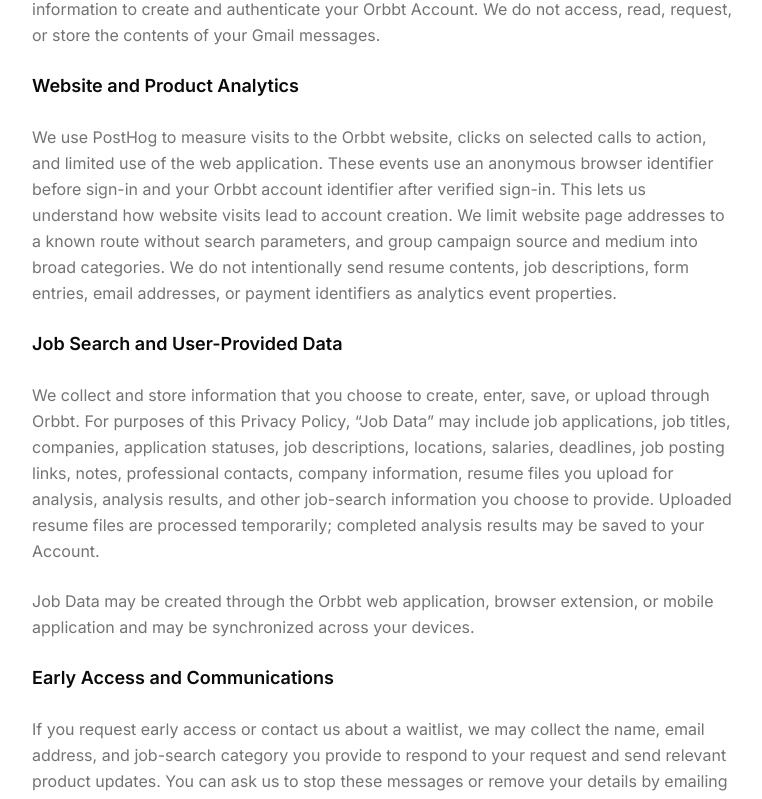
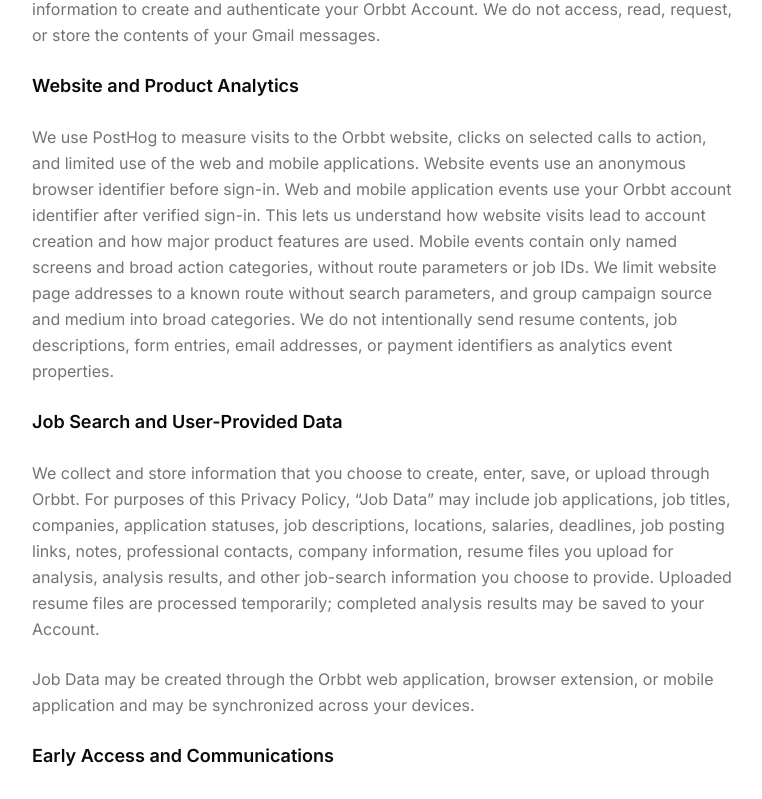
Before and after one commit to Zyntro-Official/orbbt-website, a Next.js app: page /privacy in a window 1280 px wide. Shown: the part 876-1675 px from the top of the page, without its empty margins (256-1018 px from the left). Built offline with nearby package versions, Linux system fonts and the light colour scheme; no server answers.

Commit message:
Mirror from HasnainRaza026/orbbt-website

```diff
--- a/src/app/(sections)/(policies)/privacy/page.tsx
+++ b/src/app/(sections)/(policies)/privacy/page.tsx
@@ -32,7 +32,7 @@ export default function PrivacyPage() {
           </h1>
 
           <p className="mt-4 text-center text-sm text-muted-foreground">
-            Last Updated: October 7, 2026
+            Last Updated: October 8, 2026
           </p>
         </div>
 
@@ -86,12 +86,15 @@ export default function PrivacyPage() {
           </h3>
           <p className="text-muted-foreground leading-relaxed">
             We use PostHog to measure visits to the Orbbt website, clicks on
-            selected calls to action, and limited use of the web application.
-            These events use an anonymous browser identifier before sign-in and
-            your Orbbt account identifier after verified sign-in. This lets us
-            understand how website visits lead to account creation. We limit
-            website page addresses to a known route without search parameters,
-            and group campaign source and medium into broad categories.
+            selected calls to action, and limited use of the web and mobile
+            applications. Website events use an anonymous browser identifier
+            before sign-in. Web and mobile application events use your Orbbt
+            account identifier after verified sign-in. This lets us understand
+            how website visits lead to account creation and how major product
+            features are used. Mobile events contain only named screens and
+            broad action categories, without route parameters or job IDs. We
+            limit website page addresses to a known route without search
+            parameters, and group campaign source and medium into broad categories.
             We do not intentionally send resume contents, job descriptions,
             form entries, email addresses, or payment identifiers as analytics
             event properties.
@@ -431,6 +434,12 @@ export default function PrivacyPage() {
             web application. Clearing browser cookies also removes the stored
             browser identifier.
           </p>
+          <p className="text-muted-foreground leading-relaxed mt-4">
+            The mobile application stores a PostHog analytics identifier on
+            your device to associate approved product events with your verified
+            account. Signing out or deleting your account resets that identifier
+            on the device. Uninstalling the app removes its local storage.
+          </p>
 
           {/* Security */}
           <h2 className="text-xl font-semibold text-foreground mt-8">
--- a/src/lib/analytics/analytics-tracker.ts
+++ b/src/lib/analytics/analytics-tracker.ts
@@ -46,6 +46,7 @@ const eventProperties = {
   quick_tour_skipped: ['step_group'],
   job_create_requested: ['source'],
   job_created: ['source', 'initial_status'],
+  job_status_change_requested: ['from_status', 'to_status'],
   job_status_changed: ['from_status', 'to_status'],
   job_deleted: [],
   jobs_view_changed: ['view'],
@@ -67,6 +68,7 @@ const eventProperties = {
   subscription_activated: ['billing_interval', 'billing_mode'],
   subscription_cancelled: ['billing_mode'],
   payment_failed: ['billing_mode'],
+  reminder_settings_updated: [],
   reminder_sent: ['channel', 'days_before'],
 } as const satisfies Record<string, readonly (keyof typeof propertyValues | 'days_before')[]>
 
```
